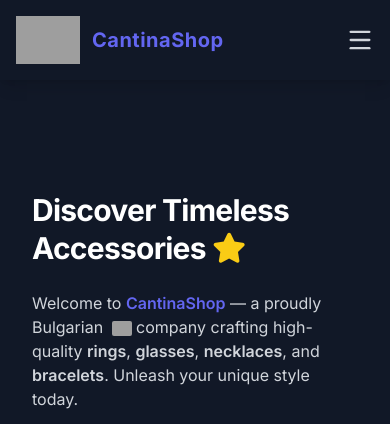
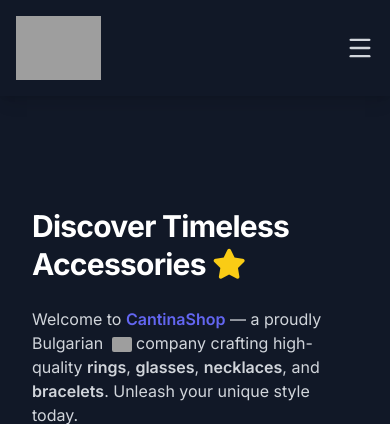
Before and after one commit to Kiuliumov/CantinaShop, a Django app: template templates/index.html in a window 390 px wide. Shown: the top 424 px of the page. Run offline with Django 5.2, Linux system fonts and the light colour scheme; the template is opened without the code that fills it, so the values that code supplies are empty; some libraries are stand-ins or nearby versions; grey boxes are pictures that could not be loaded.

Commit message:
More responsive

```diff
--- a/templates/partials/main/nav.html
+++ b/templates/partials/main/nav.html
@@ -5,11 +5,9 @@
       <img
         src="https://kiuliumov.github.io/Cantina/images/The%20cantina%20logo.png"
         alt="CantinaShop Logo"
-        class="h-12 sm:h-16 md:h-20 w-auto"
+          class="h-16 sm:h-20 md:h-24 w-auto"
       />
-      <span class="text-xl sm:text-2xl md:text-3xl font-extrabold text-indigo-500 tracking-wide select-none">
-        CantinaShop
-      </span>
+
     </a>
 
     <ul class="hidden md:flex items-center space-x-6 lg:space-x-8">
```
